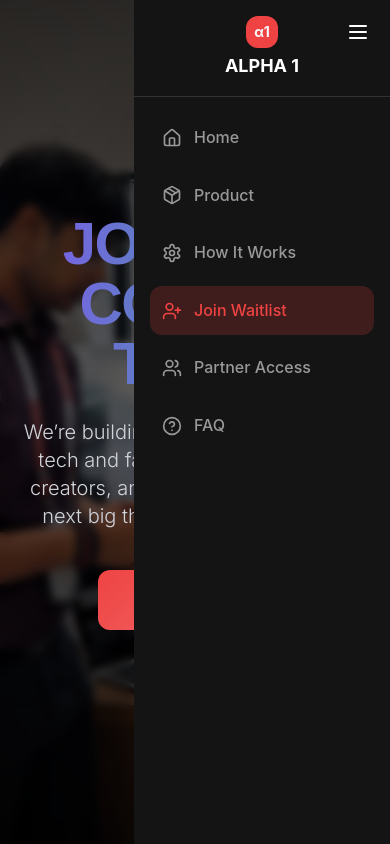
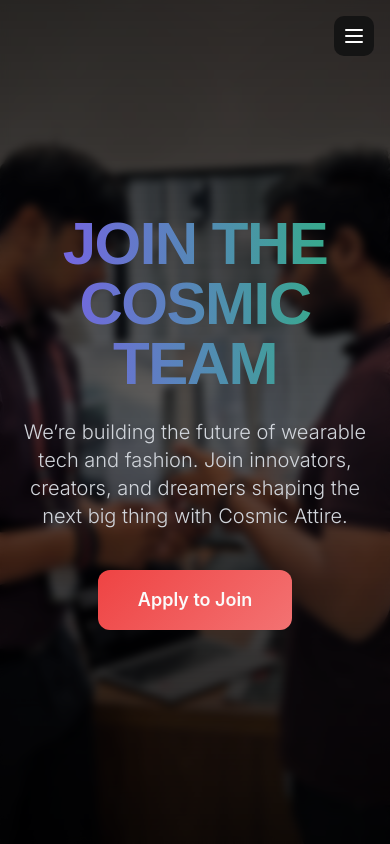
Before and after one commit to rbsid1012/website, a React (Vite) app: page /join-waitlist in a window 390 px wide. Shown: the top 844 px of the page. Built offline with nearby package versions, Linux system fonts and the light colour scheme.

Commit message:
Fixed sidebar toggle + updated meta tags + fixed waitlist background

```diff
--- a/index.html
+++ b/index.html
@@ -3,8 +3,8 @@
   <head>
     <meta charset="UTF-8" />
     <meta name="viewport" content="width=device-width, initial-scale=1.0" />
-    <title>ALPHA 1 — ONE BRACELET FOR EVERYTHING</title>
-    <meta name="description" content="Revolutionary NFC wearable bracelet. Your digital identity, universal access key, and offline payment system." />
+    <title>COSMIC ATTIRE</title>
+    <meta name="description" content="The digital era of fashion, your digital identity, universal access key, and offline payment all in one" />
     <meta name="author" content="ALPHA 1" />
 
     <!-- Google Fonts -->
@@ -12,8 +12,8 @@
     <link rel="preconnect" href="https://fonts.gstatic.com" crossorigin>
     <link href="https://fonts.googleapis.com/css2?family=Inter:wght@300;400;500;600;700;800;900&display=swap" rel="stylesheet">
 
-    <meta property="og:title" content="ALPHA 1 — ONE BRACELET FOR EVERYTHING" />
-    <meta property="og:description" content="Revolutionary NFC wearable bracelet. Your digital identity, universal access key, and offline payment system." />
+    <meta property="og:title" content="COSMIC ATTIRE" />
+    <meta property="og:description" content="The digital era of fashion, your digital identity, universal access key, and offline payment all in one" />
     <meta property="og:type" content="website" />
     <meta property="og:image" content="https://lovable.dev/opengraph-image-p98pqg.png" />
 
--- a/src/components/Sidebar.tsx
+++ b/src/components/Sidebar.tsx
@@ -45,10 +45,10 @@ const Sidebar = () => {
         />
       )}
 
-      {/* ✅ Show sidebar ONLY when expanded */}
-      {(isExpanded || isMobile) && (
+      {/* ✅ Sidebar - only visible when expanded */}
+      {isExpanded && (
         <div
-          className={`fixed right-0 top-0 h-full w-64 bg-[#141414] text-white z-50 transition-all duration-300`}
+          className={`fixed right-0 top-0 h-full w-64 bg-[#141414] text-white z-50 transition-transform duration-300`}
         >
           {/* Logo */}
           <div className="p-4 border-b border-border">
@@ -70,7 +70,7 @@ const Sidebar = () => {
                 <Link
                   key={item.name}
                   to={item.path}
-                  onClick={() => isMobile && setIsExpanded(false)}
+                  onClick={() => isMobile && setIsExpanded(false)} // auto-close on mobile
                   className={`group relative flex items-center justify-start w-full p-3 rounded-lg transition-all duration-300 ${
                     isItemActive
                       ? "bg-primary/20 text-primary"
@@ -86,12 +86,11 @@ const Sidebar = () => {
         </div>
       )}
 
-      {/* ✅ Always-visible toggle button (desktop & mobile) */}
-<button
-  onClick={toggleSidebar}
-  className="fixed top-4 right-4 z-50 p-1 text-white"
->
-
+      {/* ✅ Toggle button */}
+      <button
+        onClick={toggleSidebar}
+        className="fixed top-4 right-4 z-50 p-2 rounded-md bg-[#141414] text-white lg:hidden"
+      >
         {isExpanded ? <X className="w-6 h-6" /> : <Menu className="w-6 h-6" />}
       </button>
     </>
--- a/src/pages/JoinWaitlist.tsx
+++ b/src/pages/JoinWaitlist.tsx
@@ -142,7 +142,7 @@ if (isSubmitted) {
 
         <div className="absolute inset-0">
           <img
-            src="/src/assets/team-working.jpg"
+            src="/src/assets/team-working.png"
             alt="Cosmic Attire Team"
             className="w-full h-full object-cover scale-105 animate-pulse-slow"
           />
```
Also changed, not shown: src/assets/team-working.png (renamed from src/assets/team-working.jpg).
